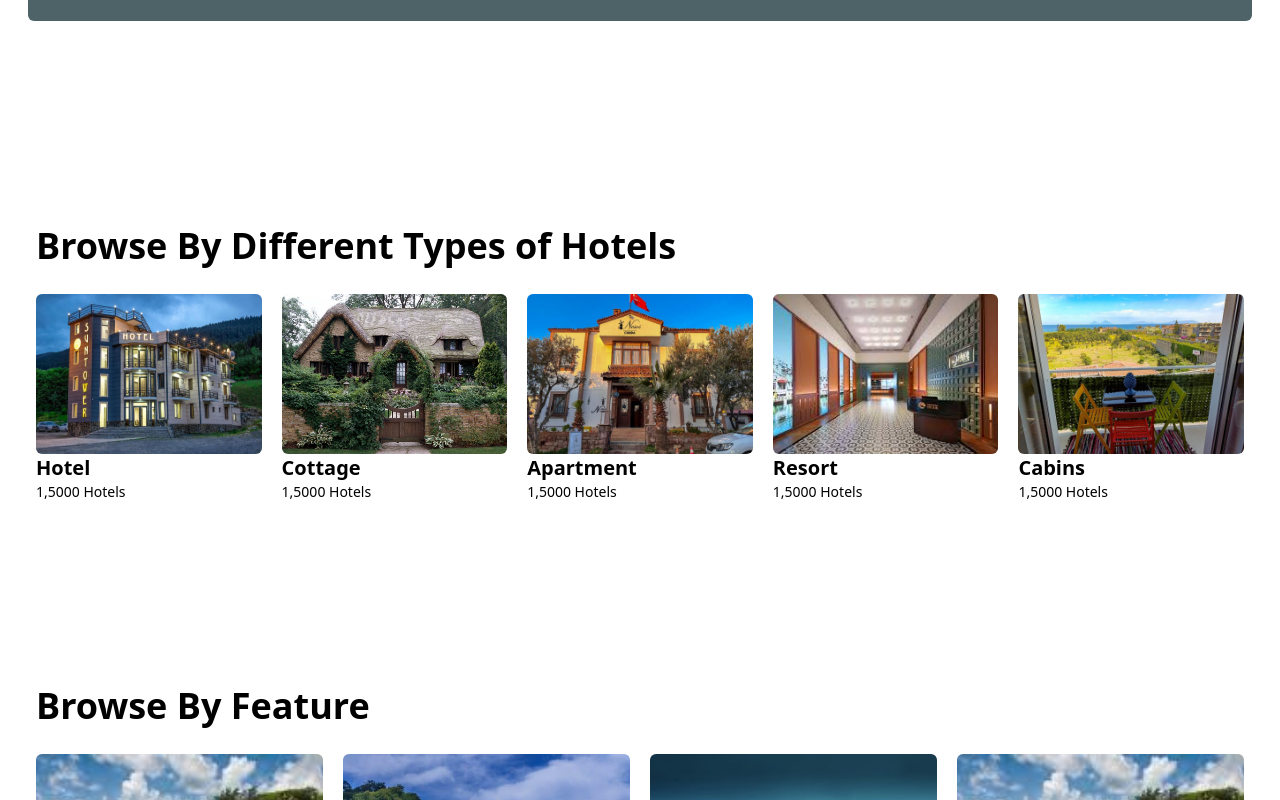
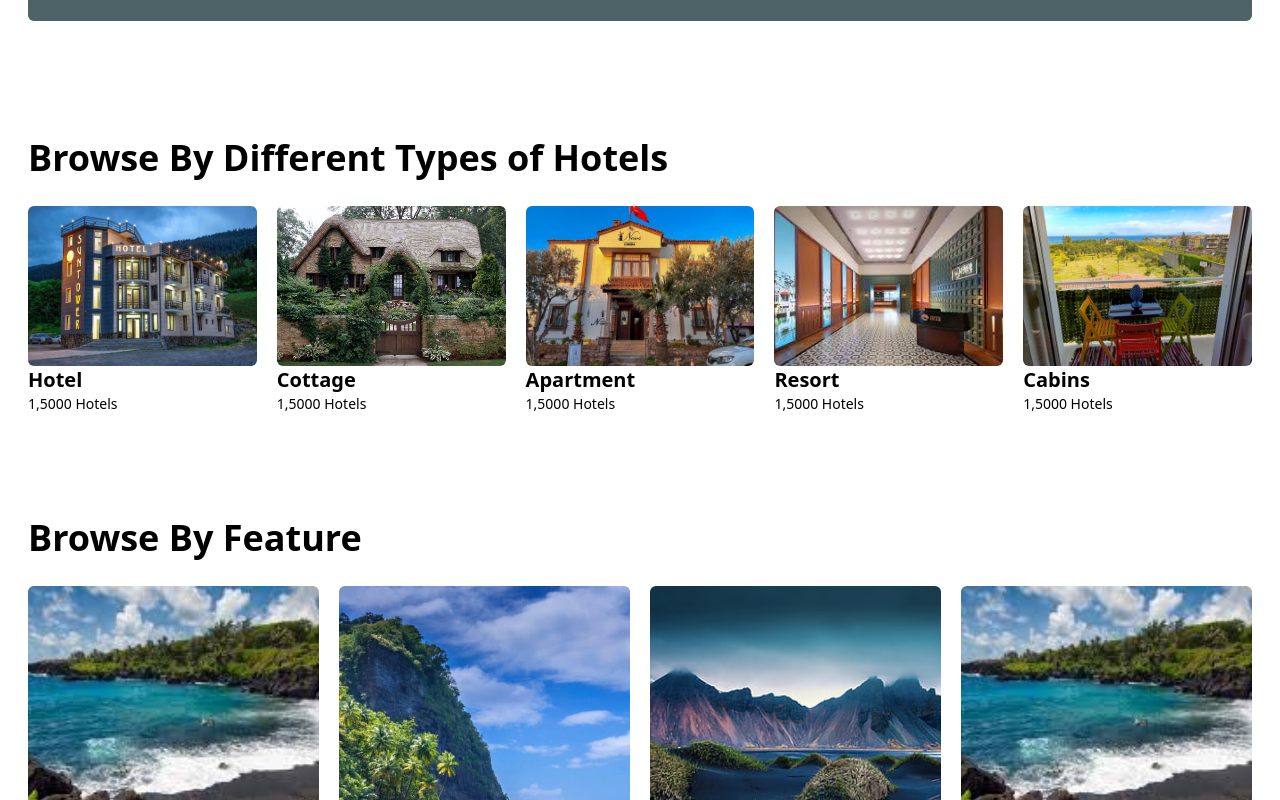
Before and after one commit to farzanapomy/Travella-app, a React (Vite) app in the folder app/: page / in a window 1280 px wide. Shown: the part 680-1480 px from the top of the page. Built offline with nearby package versions, Linux system fonts and the light colour scheme.

Commit message:
home-change

```diff
--- a/app/src/pages/Containers/Home/Home.jsx
+++ b/app/src/pages/Containers/Home/Home.jsx
@@ -1,7 +1,6 @@
 import BrowseHotel from '../../Components/BrowseHotel/BrowseHotel';
 import Featured from '../../Components/Featured/Featured';
 import Footer from '../../Components/Footer/Footer';
-import LayOut from '../../Components/LayOut/LayOut';
 import HeroSection from '../../Components/Navbar/HeroSection/HeroSection';
 import Navbar from '../../Components/Navbar/Navbar';
 import Recommended from '../../Components/Recommended/Recommended';
@@ -21,14 +20,11 @@ const Home = () => {
           <Search />
         </div>
       </div>
-      <LayOut>
         <BrowseHotel />
         <Featured />
         <Recommended />
         <Subscribe />
         <Footer />
-        <p>Company All Right Reserved , 2024</p>
-      </LayOut>
     </div>
   );
 };
```
